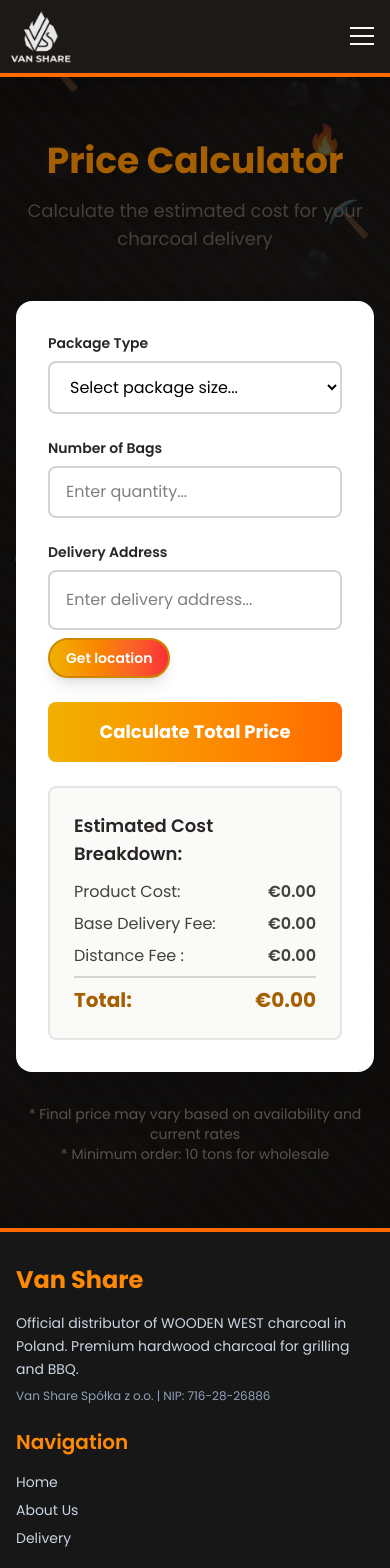
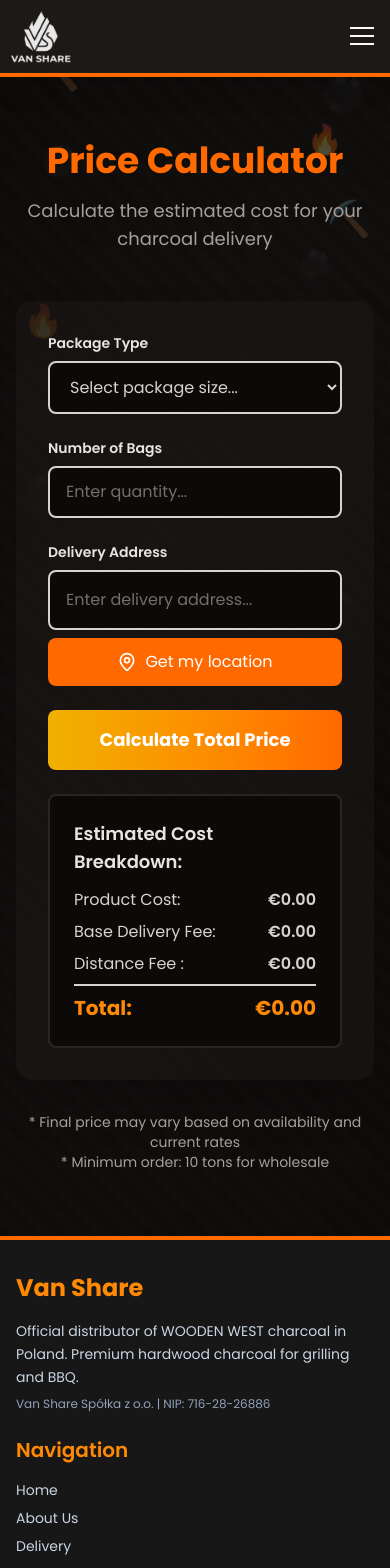
Before and after one commit to guitobi/coal-lending, a React (Vite) app in the folder client/: page /calculator in a window 390 px wide. Shown: the top 1568 px of the page. Built offline with nearby package versions, Linux system fonts and the light colour scheme; a web font is replaced by a local one.

Commit message:
feat: enhance UI components with improved styling, add loading spinner, and implement geolocation functionality

```diff
--- a/client/src/pages/Calculator.jsx
+++ b/client/src/pages/Calculator.jsx
@@ -1,6 +1,8 @@
 import { useState, useEffect, useRef } from "react";
 import Button from "../ui/Button";
 import { getGeolocation, geocodeAddress } from "../utils/helpers";
+import { MapPin } from "lucide-react";
+import Spinner from "../ui/Spinner";
 
 function Calculator() {
   const [isLocationLoading, setIsLocationLoading] = useState(false);
@@ -8,10 +10,16 @@
   const [address, setAddress] = useState("");
   const [distance, setDistance] = useState(0);
   const [isGeocodingAddress, setIsGeocodingAddress] = useState(false);
+  const skipGeocoding = useRef(false);
   const debounceTimer = useRef(null);
+  const errorTimer = useRef(null);
 
-  // Автоматичний розрахунок дистанції при зміні адреси
   useEffect(() => {
+    if (skipGeocoding.current) {
+      skipGeocoding.current = false;
+      return;
+    }
+
     if (debounceTimer.current) {
       clearTimeout(debounceTimer.current);
     }
@@ -38,46 +46,77 @@
 
   function handleGetLocation(e) {
     setIsLocationLoading(true);
+    setLocationError(null);
+
+    // Очищаємо попередній таймер якщо був
+    if (errorTimer.current) {
+      clearTimeout(errorTimer.current);
+    }
+
     getGeolocation(
       e,
       (data) => {
+        // Успіх! Очищаємо таймер помилки
+        if (errorTimer.current) {
+          clearTimeout(errorTimer.current);
+          errorTimer.current = null;
+        }
+        skipGeocoding.current = true;
+        setDistance(data.distance);
+        setAddress(data.address);
         setIsLocationLoading(false);
-        setAddress(data.address);
-        setDistance(data.distance);
+        setLocationError(null);
       },
       (error) => {
-        setIsLocationLoading(false);
-        setLocationError(error);
+        console.warn("Geolocation warning:", error);
+        // Чекаємо 3 секунди - якщо success не прийшов, тоді показуємо помилку
+        errorTimer.current = setTimeout(() => {
+          setLocationError(error);
+          setIsLocationLoading(false);
+          errorTimer.current = null;
+        }, 3000);
       },
     );
   }
 
   return (
-    <div className="min-h-screen py-16 px-4">
+    <div className="min-h-screen py-16 px-4 relative">
+      {/* Loading Overlay */}
+      {isLocationLoading && (
+        <div className="fixed inset-0 z-50 flex items-center justify-center bg-black/50 backdrop-blur-sm">
+          <div className="flex flex-col items-center gap-4">
+            <Spinner className="h-16 w-16 border-4" />
+            <p className="text-white text-lg font-semibold">
+              Getting your location...
+            </p>
+          </div>
+        </div>
+      )}
+
       <div className="max-w-2xl mx-auto">
         {/* Header */}
         <div className="text-center mb-12">
-          <h1 className="text-4xl font-bold text-yellow-700 mb-4 hover:text-orange-600 hover:[text-shadow:0_0_20px_rgb(249_115_22/0.8)] transition-all duration-300">
+          <h1 className="text-4xl font-bold text-orange-500 mb-4 hover:text-orange-600 hover:[text-shadow:0_0_20px_rgb(249_115_22/0.8)] transition-all duration-300">
             Price Calculator
           </h1>
-          <p className="text-lg text-stone-700">
+          <p className="text-lg text-stone-400">
             Calculate the estimated cost for your charcoal delivery
           </p>
         </div>
 
         {/* Calculator Form */}
-        <form className="bg-white rounded-2xl shadow-2xl p-8 space-y-6">
+        <form className="bg-stone-900/50 rounded-2xl shadow-2xl p-8 space-y-6">
           {/* Package Type */}
           <div>
             <label
               htmlFor="packageType"
-              className="block text-sm font-semibold text-stone-800 mb-2"
+              className="block text-sm font-semibold text-stone-200 mb-2"
             >
               Package Type
             </label>
             <select
               id="packageType"
-              className="w-full px-4 py-3 border-2 border-stone-300 rounded-lg focus:border-yellow-600 focus:ring-2 focus:ring-yellow-200 outline-none transition-all"
+              className="w-full px-4 py-3 border-2 border-stone-300 rounded-lg  focus:ring-2 focus:ring-yellow-200 outline-none transition-all bg-stone-950 text-stone-300 focus:border-orange-500"
             >
               <option value="">Select package size...</option>
               <option value="2.5">2.5 kg - €1.88/bag</option>
@@ -90,7 +129,7 @@
           <div>
             <label
               htmlFor="numberOfBags"
-              className="block text-sm font-semibold text-stone-800 mb-2"
+              className="block text-sm font-semibold text-stone-200 mb-2"
             >
               Number of Bags
             </label>
@@ -99,7 +138,7 @@
               id="numberOfBags"
               min="1"
               placeholder="Enter quantity..."
-              className="w-full px-4 py-3 border-2 border-stone-300 rounded-lg focus:border-yellow-600 focus:ring-2 focus:ring-yellow-200 outline-none transition-all"
+              className="w-full px-4 py-3 border-2 border-stone-300 rounded-lg  focus:ring-2 focus:ring-yellow-200 outline-none transition-all text-stone-300 bg-stone-950 focus:border-orange-500"
             />
           </div>
 
@@ -125,11 +164,18 @@
           <div>
             <label
               htmlFor="address"
-              className="block text-sm font-semibold text-stone-800 mb-2"
+              className="block text-sm font-semibold text-stone-200 mb-2"
             >
               Delivery Address{" "}
               {/* <span className="text-stone-400 font-normal">(optional)</span> */}
             </label>
+
+            {/* Error Message */}
+            {locationError && (
+              <div className="mb-3 p-3 bg-red-500/20 border border-red-500 rounded-lg text-red-200 text-sm">
+                {locationError}
+              </div>
+            )}
             <div className="flex flex-col sm:flex-row gap-2 sm:gap-0 sm:relative">
               <div className="relative w-full">
                 <input
@@ -138,40 +184,43 @@
                   value={address}
                   onChange={(e) => setAddress(e.target.value)}
                   placeholder="Enter delivery address..."
-                  className="w-full px-4 py-4 sm:py-3 text-base sm:pr-48 border-2 border-stone-300 rounded-lg focus:border-yellow-600 focus:ring-2 focus:ring-yellow-200 outline-none transition-all"
+                  className="w-full px-4 py-4 sm:py-3 text-base sm:pr-48 border-2 border-stone-300 rounded-lg  focus:ring-2 focus:ring-yellow-200 outline-none transition-all bg-stone-950 text-stone-300 focus:border-orange-500"
                 />
                 {isGeocodingAddress && (
                   <div className="absolute right-3 top-1/2 -translate-y-1/2 sm:right-48">
-                    <div className="animate-spin h-5 w-5 border-2 border-yellow-600 border-t-transparent rounded-full"></div>
+                    <Spinner className="h-5 w-5 border-2 border-orange-500 border-t-transparent" />
                   </div>
                 )}
               </div>
               <div className="sm:absolute sm:right-2 sm:top-1/2 sm:-translate-y-1/2">
-                <Button
-                  type="location"
-                  buttonType="button"
+                <button
+                  type="button"
                   onClick={(e) => handleGetLocation(e)}
+                  disabled={isLocationLoading}
+                  className="w-full sm:w-auto px-4 py-3 bg-orange-500 hover:bg-orange-600 disabled:bg-stone-600 disabled:cursor-not-allowed text-white rounded-lg transition-all duration-200 hover:shadow-lg hover:scale-105 active:scale-95 flex items-center justify-center gap-2 group"
+                  title="Get my location"
                 >
-                  Get location
-                </Button>
+                  <MapPin className="w-5 h-5 group-hover:animate-pulse" />
+                  <span className="sm:hidden">Get my location</span>
+                </button>
               </div>
             </div>
           </div>
 
           {/* Calculate Button */}
-          <button
+          <Button
             type="submit"
             className="w-full bg-linear-to-r from-yellow-500 to-orange-500 text-white font-bold py-4 px-6 rounded-lg hover:brightness-110 hover:shadow-2xl transition-all duration-300 text-lg"
           >
             Calculate Total Price
-          </button>
+          </Button>
 
           {/* Result Section (Placeholder) */}
-          <div className="bg-stone-50 rounded-lg p-6 border-2 border-stone-200">
-            <h3 className="text-lg font-semibold text-stone-800 mb-3">
+          <div className="bg-stone-950 rounded-lg p-6 border-2 border-stone-800">
+            <h3 className="text-lg font-semibold text-stone-200 mb-3">
               Estimated Cost Breakdown:
             </h3>
-            <div className="space-y-2 text-stone-700">
+            <div className="space-y-2 text-stone-300">
               <div className="flex justify-between">
                 <span>Product Cost:</span>
                 <span className="font-semibold">€0.00</span>
@@ -185,15 +234,20 @@
                 <span className="font-semibold">€0.00</span>
               </div>
               <div className="border-t-2 border-stone-300 pt-2 mt-2 flex justify-between text-xl">
-                <span className="font-bold text-yellow-700">Total:</span>
-                <span className="font-bold text-yellow-700">€0.00</span>
+                <span
+                  className="font-bold text-orange-400
+                "
+                >
+                  Total:
+                </span>
+                <span className="font-bold text-orange-400">€0.00</span>
               </div>
             </div>
           </div>
         </form>
 
         {/* Info Note */}
-        <div className="mt-8 text-center text-sm text-stone-600">
+        <div className="mt-8 text-center text-sm text-stone-400">
           <p>* Final price may vary based on availability and current rates</p>
           <p>* Minimum order: 10 tons for wholesale</p>
         </div>
--- a/client/src/ui/BackgroundDecorations.jsx
+++ b/client/src/ui/BackgroundDecorations.jsx
@@ -3,29 +3,29 @@
 function BackgroundDecorations() {
   return (
     <div className="coal-decorations">
-      {/* Coal pieces */}
+      {/* Coal pieces - показуємо різну кількість на різних екранах */}
       <CoalPiece className="coal-svg coal-1" />
       <CoalPiece className="coal-svg coal-2" />
       <CoalPiece className="coal-svg coal-3" />
       <CoalPiece className="coal-svg coal-4" />
       <CoalPiece className="coal-svg coal-5" />
-      <CoalPiece className="coal-svg coal-6" />
-      <CoalPiece className="coal-svg coal-7" />
-      <CoalPiece className="coal-svg coal-8" />
-      <CoalPiece className="coal-svg coal-9" />
-      <CoalPiece className="coal-svg coal-10" />
+      <CoalPiece className="coal-svg coal-6 hidden sm:block" />
+      <CoalPiece className="coal-svg coal-7 hidden md:block" />
+      <CoalPiece className="coal-svg coal-8 hidden md:block" />
+      <CoalPiece className="coal-svg coal-9 hidden lg:block" />
+      <CoalPiece className="coal-svg coal-10 hidden lg:block" />
 
       {/* Pickaxes */}
       <span className="coal-svg pickaxe-1">⛏️</span>
       <span className="coal-svg pickaxe-2">⛏️</span>
-      <span className="coal-svg pickaxe-3">⛏️</span>
-      <span className="coal-svg pickaxe-4">⛏️</span>
+      <span className="coal-svg pickaxe-3 hidden sm:block">⛏️</span>
+      <span className="coal-svg pickaxe-4 hidden md:block">⛏️</span>
 
       {/* Fire */}
       <span className="coal-svg fire-1">🔥</span>
       <span className="coal-svg fire-2">🔥</span>
-      <span className="coal-svg fire-3">🔥</span>
-      <span className="coal-svg fire-4">🔥</span>
+      <span className="coal-svg fire-3 hidden sm:block">🔥</span>
+      <span className="coal-svg fire-4 hidden md:block">🔥</span>
     </div>
   );
 }
--- /dev/null
+++ b/client/src/ui/Spinner.jsx
@@ -0,0 +1,9 @@
+function Spinner({ className = "h-5 w-5 border-2" }) {
+  return (
+    <div
+      className={`animate-spin border-white border-t-transparent rounded-full ${className}`}
+    ></div>
+  );
+}
+
+export default Spinner;
--- a/client/src/utils/helpers.js
+++ b/client/src/utils/helpers.js
@@ -45,7 +45,7 @@
   }
 }
 
-export async function getGeolocation(e, onSuccess, onError) {
+export function getGeolocation(e, onSuccess, onError) {
   e.preventDefault();
 
   if (!navigator.geolocation) {
```
Also changed, not shown: client/src/features/About/OurAchievements.jsx (+27 -9 lines), client/src/features/Home/CTA.jsx (+7 -6 lines).
